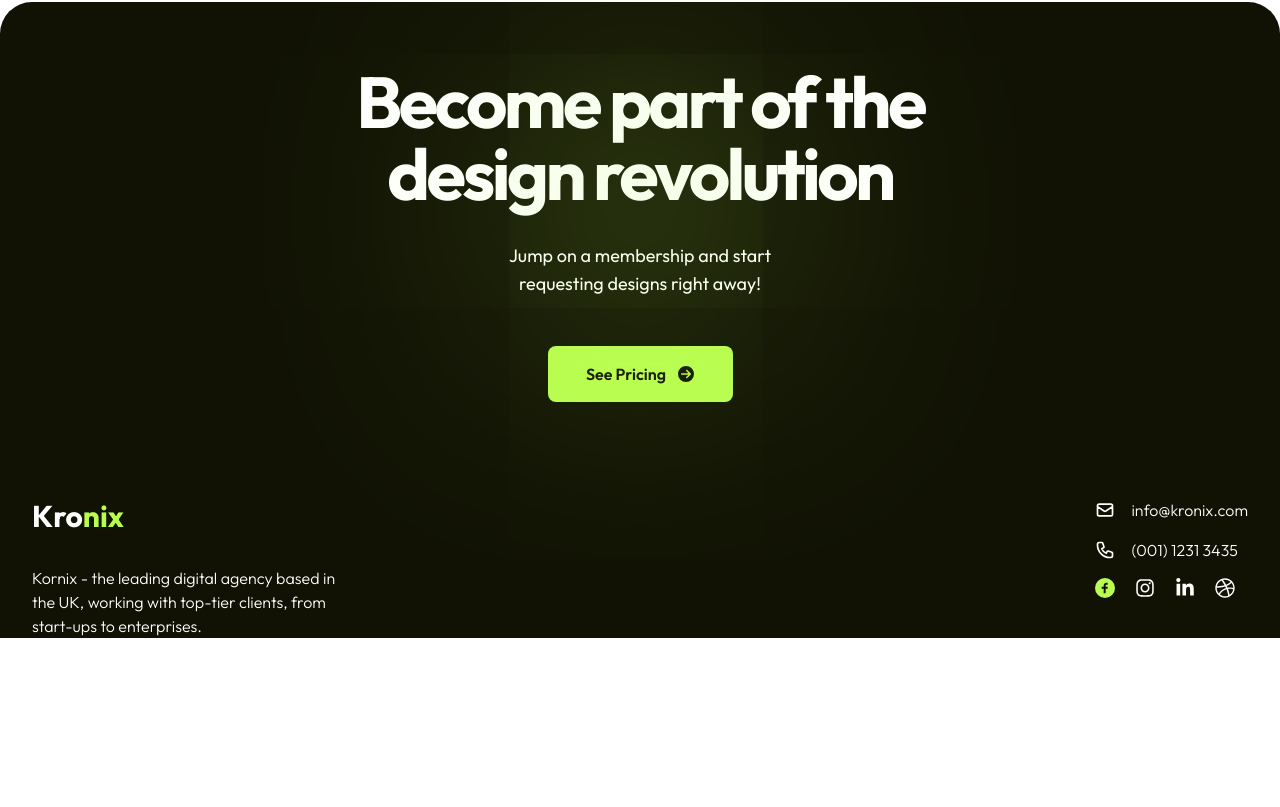
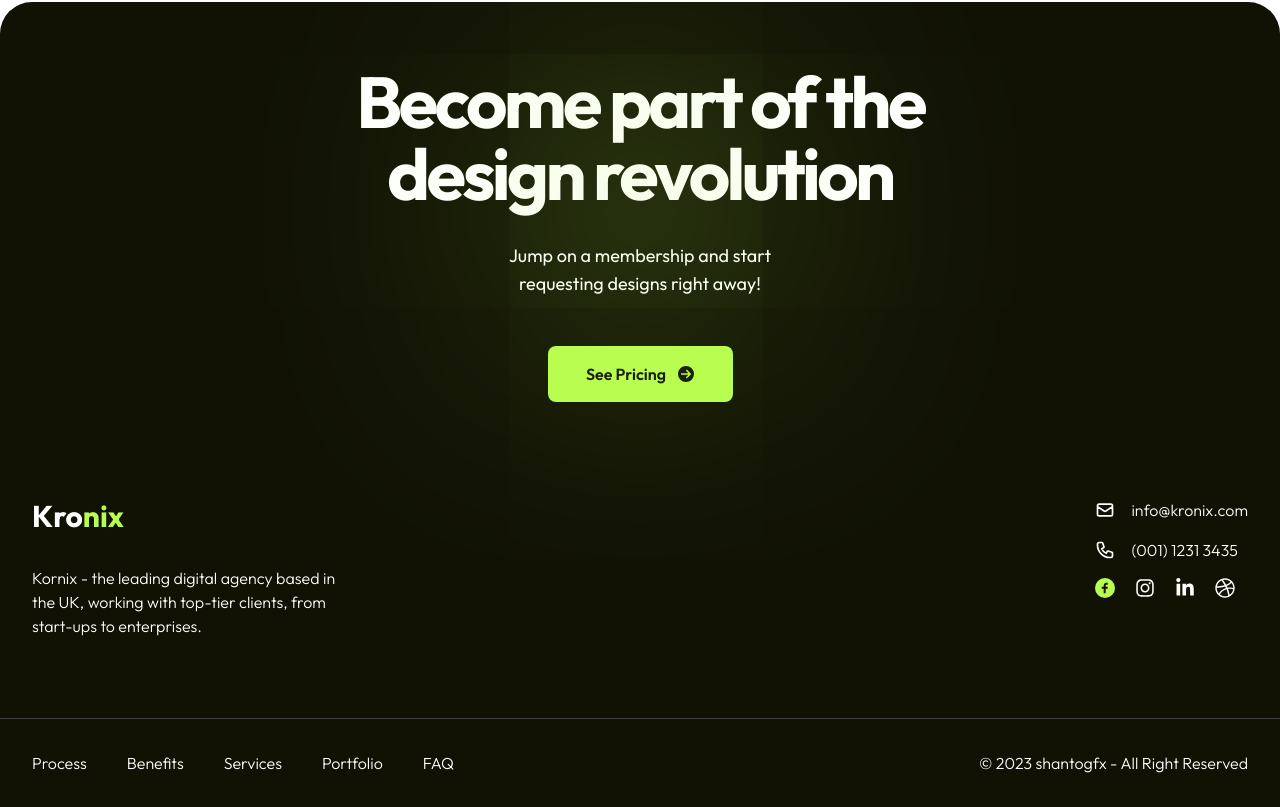
Before and after one commit to Yoni-Deserbaix/Kronix, a React (Vite) app: page / in a window 1280 px wide. Shown: the part 9599-10406 px from the top of the page. Before the commit the page ends 10237 px from the top, so only its background shows below. Built offline with nearby package versions, Linux system fonts and the light colour scheme.

Commit message:
style(footer): responsive design

```diff
--- a/src/section/Footer.tsx
+++ b/src/section/Footer.tsx
@@ -44,26 +44,51 @@ export default function Footer() {
               </p>
             </div>
             <div className="flex flex-col gap-4 font-light">
-              <li className="flex items-center gap-4">
+              <a
+                href="mailto:info@kronix.com"
+                className="flex items-center gap-4"
+              >
                 <HiOutlineMail size={20} /> info@kronix.com
-              </li>
-              <li className="flex items-center gap-4">
+              </a>
+              <a href="tel:(001) 1231 3435" className="flex items-center gap-4">
                 <HiOutlinePhone size={20} />
                 (001) 1231 3435
-              </li>
+              </a>
               <li className="flex items-center gap-5">
                 <TiSocialFacebook
                   size={20}
-                  className="rounded-full bg-primary p-0.5 text-background"
+                  className="cursor-pointer rounded-full bg-primary p-0.5 text-background transition-all hover:opacity-60"
                 />
-                <FaInstagram size={20} />
-                <FaLinkedinIn size={20} />
-                <FaDribbble size={20} />
+                <FaInstagram
+                  size={20}
+                  className="cursor-pointer transition-all hover:opacity-60"
+                />
+                <FaLinkedinIn
+                  size={20}
+                  className="cursor-pointer transition-all hover:opacity-60"
+                />
+                <FaDribbble
+                  size={20}
+                  className="cursor-pointer transition-all hover:opacity-60"
+                />
               </li>
             </div>
           </div>
         </div>
       </div>
+      <hr className="mx-auto mt-20 h-px w-11/12 border-0 bg-[#404040] md:w-full"></hr>
+      <div className="mx-8 flex flex-col justify-between gap-10 py-8 font-light text-white md:flex-row">
+        <ul className="flex gap-10">
+          <li>Process</li>
+          <li>Benefits</li>
+          <li>Services</li>
+          <li>Portfolio</li>
+          <li>FAQ</li>
+        </ul>
+        <a href="mailto:nazmulshanto1122@gmail.com">
+          © 2023 shantogfx - All Right Reserved
+        </a>
+      </div>
     </div>
   );
 }
```
